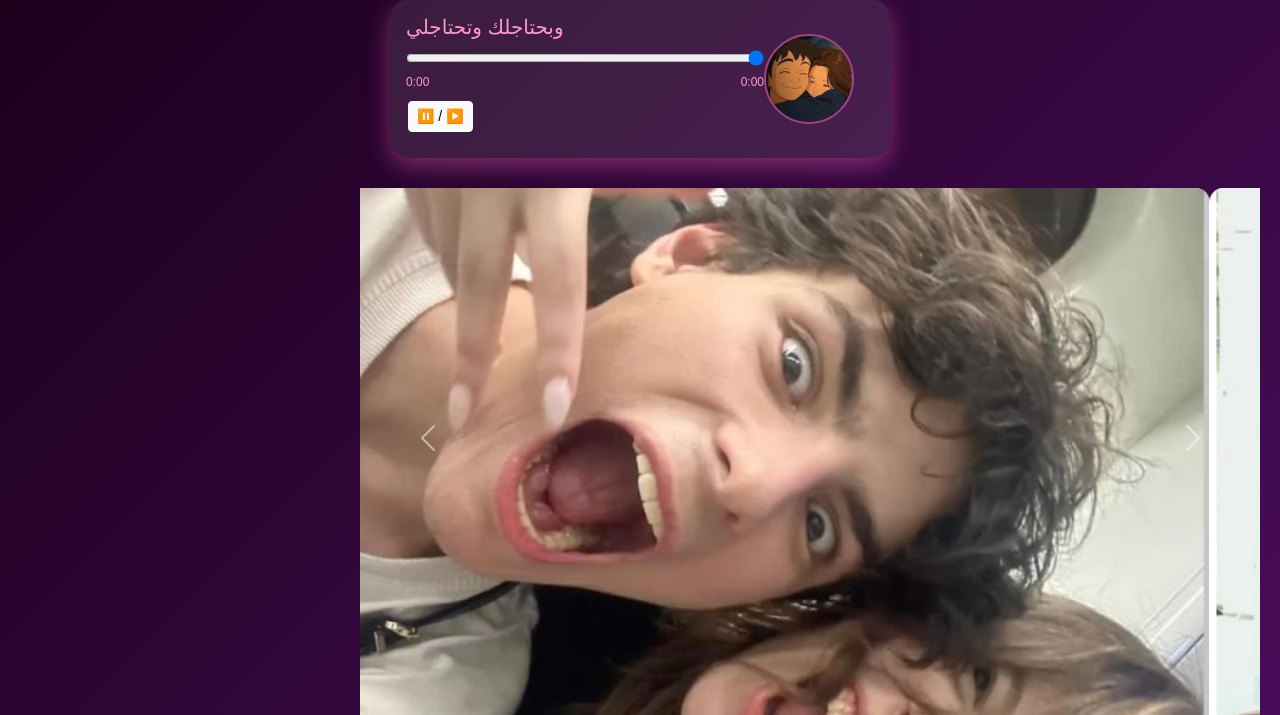
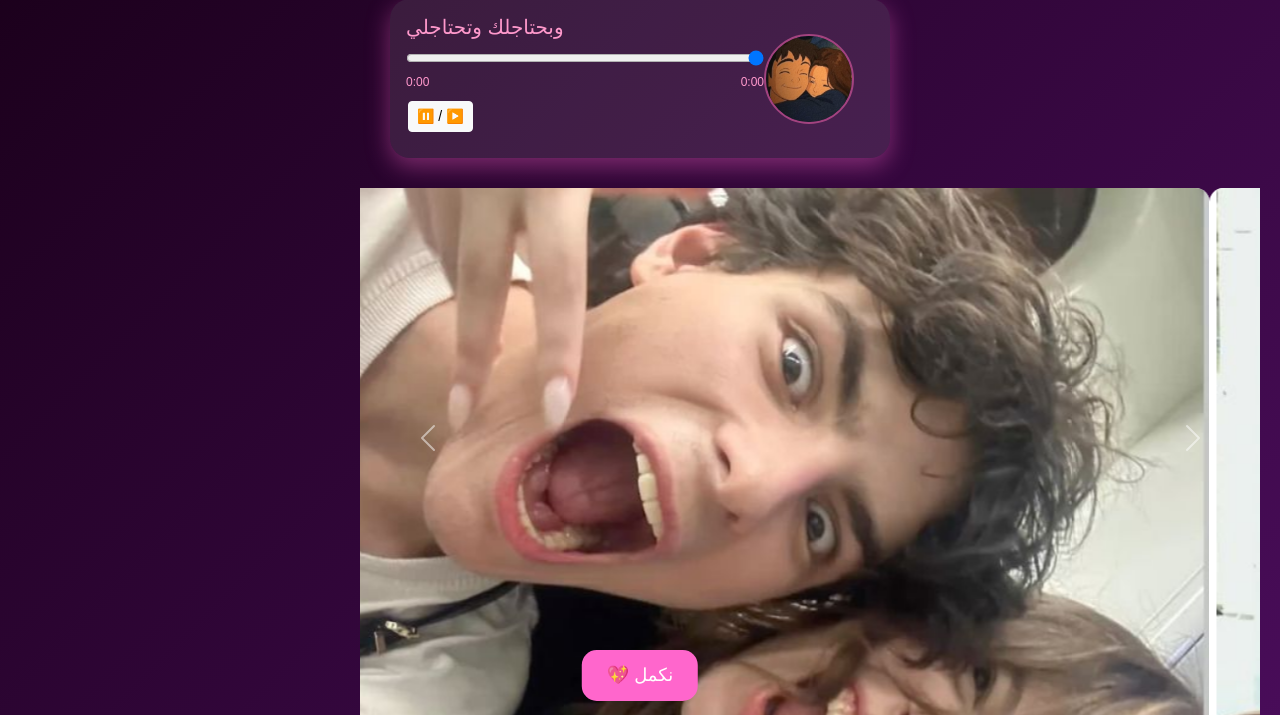
Before and after one commit to mo625826-cloud/ver_2, a plain HTML site: page memories.html in a window 1280 px wide. Shown: the part 79-794 px from the top of the page. Drawn offline with nearby package versions, Linux system fonts and the light colour scheme.

Commit message:
Update memories.html

```diff
--- a/memories.html
+++ b/memories.html
@@ -18,7 +18,8 @@
       font-family: 'Cairo', sans-serif;
       padding: 20px;
       overflow: hidden;
-      min-height: 100vh;
+      /* min-height: 100vh; */
+      height: 900px;
     }
 
     /* قلوب صغيرة */
@@ -157,6 +158,22 @@
     font-size: 20px;
     padding: 15px 30px;
   }
+  .fixed-btn {
+  position: fixed;
+  bottom: 20px;
+  left: 50%;
+  transform: translateX(-50%);
+  z-index: 9999;
+  padding: 12px 25px;
+  font-size: 18px;
+  border-radius: 15px;
+  border: none;
+  background: #ff66cc;
+  color: white;
+  transition: 0.3s;
+}
+.fixed-btn:hover { background: #ff99cc; }
+
 }
 
 
@@ -227,7 +244,8 @@
     </div>
     <p class="days-counter">حبيت افكرك اننا مع بعض بقالنا <span id="daysCount">0</span> يوم 💖</p>
 
-    <button class="btn-next" onclick="nextPage()">نكمل 💖</button>
+    <button class="btn-next fixed-btn" onclick="nextPage()">نكمل 💖</button>
+
   </div>
 
  <script>
```
